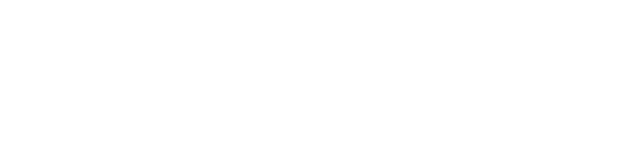
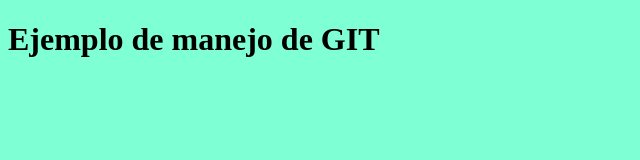
Before and after one commit to fcarvajals/Example1, a plain HTML site: page index.html in a window 1280 px wide. Shown: the whole page, without its empty margins (0-640 px from the left). Drawn offline with Linux system fonts and the light colour scheme.

Commit message:
contenido del index.html

```diff
--- a/index.html
+++ b/index.html
@@ -6,7 +6,8 @@
     <meta http-equiv="X-UA-Compatible" content="ie=edge">
     <title>Document</title>
 </head>
-<body>
+<body style="background-color: aquamarine;">
+    <h1>Ejemplo de manejo de GIT</h1>
 
 </body>
 </html>
```
